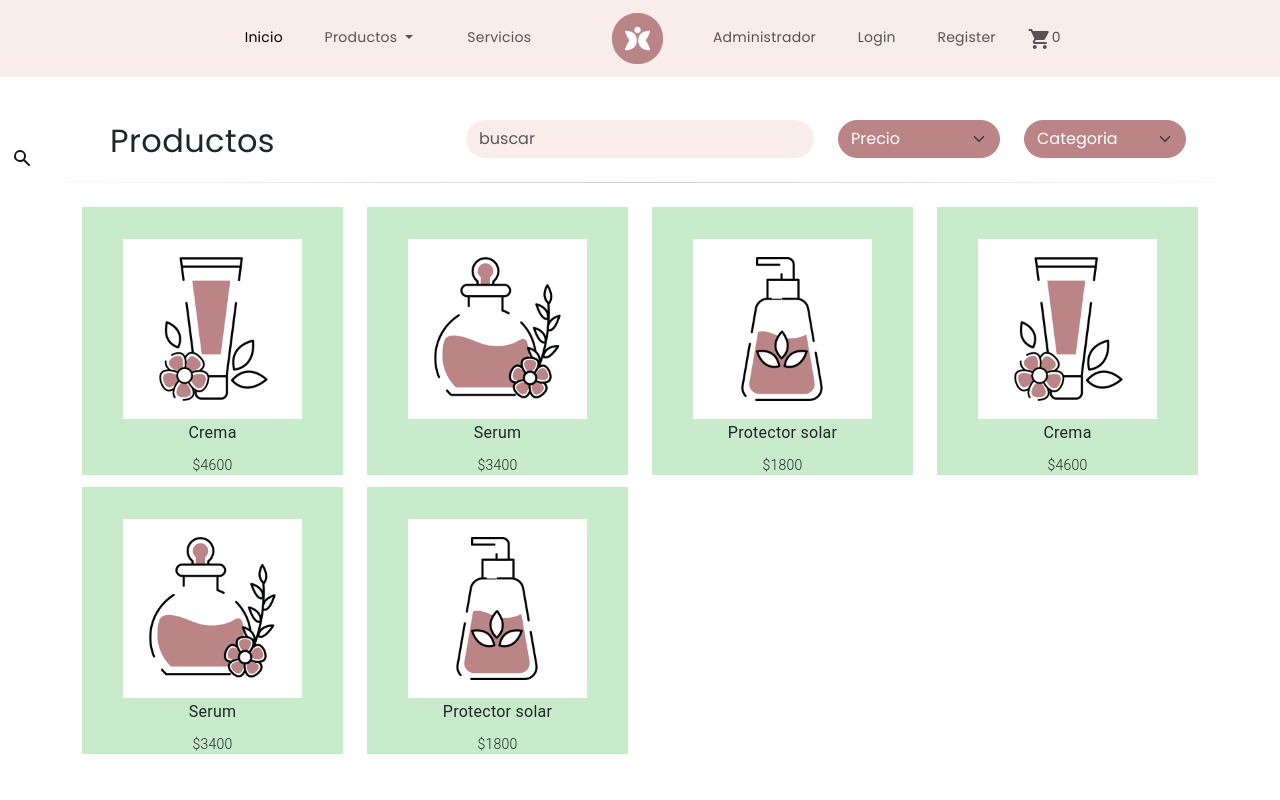
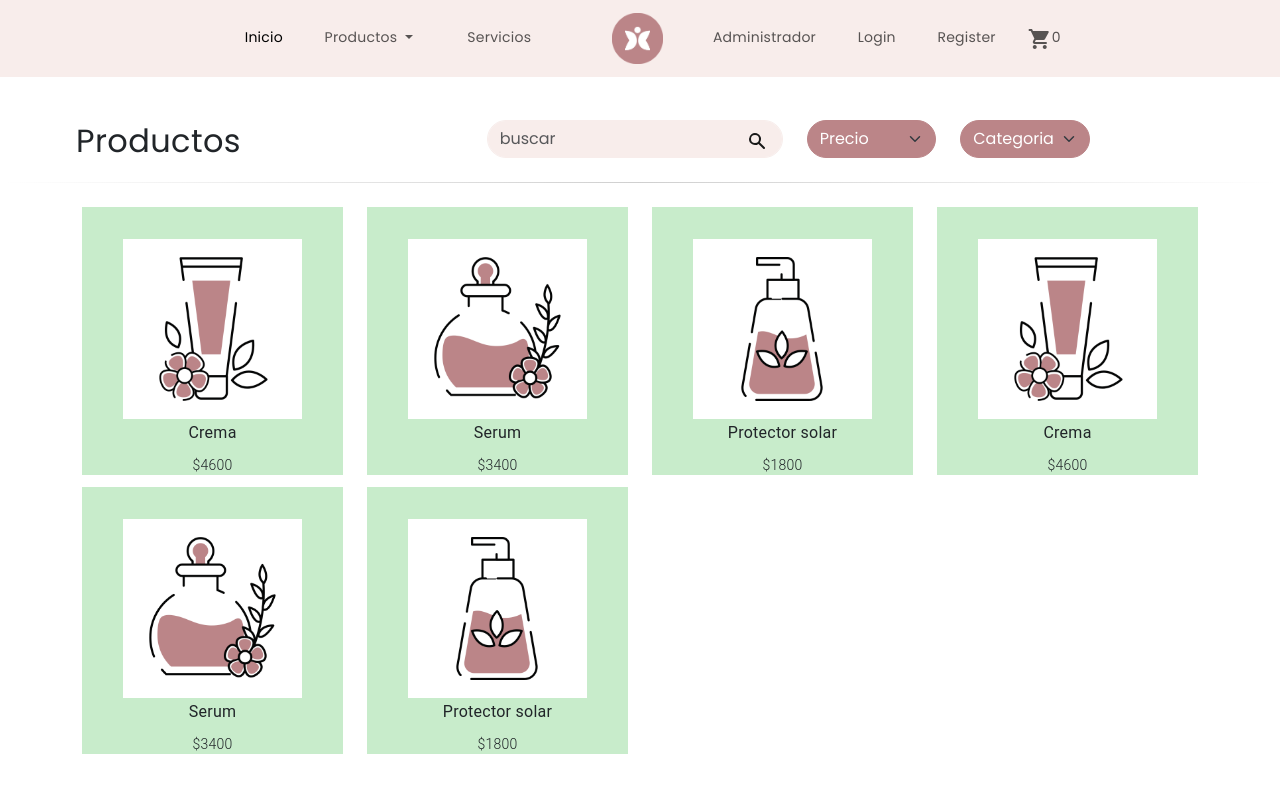
Before and after one commit to nehoxy/estetica-lida, an Angular app: page /productos in a window 1280 px wide. Shown: the top 800 px of the page. Built offline with nearby package versions, Linux system fonts and the light colour scheme.

Commit message:
trate de arreglar los tamaños de los filtros con css

```diff
--- a/src/app/modules/productos/components/busqueda/busqueda.component.css
+++ b/src/app/modules/productos/components/busqueda/busqueda.component.css
@@ -22,6 +22,15 @@ hr {
     border-radius: 5vw;
     border-color: #bb8588;
     font-family: Poppins,sans-serif;
+
+}
+
+.tamaño-filtros{
+    width: 12vw;
+}
+
+.tamaño-text{
+    width: 15vw;
 }
 
 .busqueda{
@@ -39,5 +48,12 @@ hr {
 	width: 20px;
 	height: 20px;
 	left: 12px;
+    top: 69%;
+    left: 85%;
 	transform: translateY(-50%);
 }
+
+.input-wrapper {
+	position: relative;
+	width: 25vw;
+}
--- a/src/app/modules/productos/components/busqueda/busqueda.component.html
+++ b/src/app/modules/productos/components/busqueda/busqueda.component.html
@@ -1,24 +1,24 @@
 
-<div class="container-sm m-4 mx-auto">
-    <div class="row justify-content-sm-center mx-auto">
-        <div class="col-lg-4 col-12 col-sm-12  text-lg-start">
+<div class="container-flex m-4 mx-auto">
+    <div class="row mx-auto">
+        <div class="col-lg-4 col-12 col-sm-12  text-lg-start ms-5 ">
             <h2 class=" fs-2 mt-4 ms-3 mb-0">Productos</h2>
         </div>
-        <div class="col-lg-4 col-12 col-sm-12 text-lg-center barra">
+        <div class="col-lg-4 col-12 col-sm-12 text-lg-center barra input-wrapper">
             <input class="form-control busqueda me-2" type="search" placeholder="buscar" aria-label="Search">
             <svg xmlns="http://www.w3.org/2000/svg" class="input-icon" viewBox="0 0 20 20" fill="currentColor">
                 <path fill-rule="evenodd" d="M8 4a4 4 0 100 8 4 4 0 000-8zM2 8a6 6 0 1110.89 3.476l4.817 4.817a1 1 0 01-1.414 1.414l-4.816-4.816A6 6 0 012 8z" clip-rule="evenodd" />
             </svg>
         </div>
-        <div class="col-lg-2 col-6 col-sm-6 text-lg-end barra">
+        <div class="col-lg-2 col-6 col-sm-6 text-lg-end barra align-items-end tamaño-filtros">
             <select class="form-select filtros" id="floatingSelect" aria-label="Floating label select example">
                 <option selected>Precio</option>
                 <option value="1">Mayor precio</option>
                 <option value="2">Menor precio</option>
               </select>
         </div>
-        <div class="col-lg-2 col-6 col-sm-6 text-lg-end barra">
-            <select class="form-select filtros" id="floatingSelect" aria-label="Floating label select example">
+        <div class="col-lg-2 col-6 col-sm-6 text-lg-end barra tamaño-filtros">
+            <select class="form-select filtros " id="floatingSelect" aria-label="Floating label select example">
                 <option selected>Categoria</option>
                 <option value="1">Cremas</option>
                 <option value="2">Jabones</option>
```
